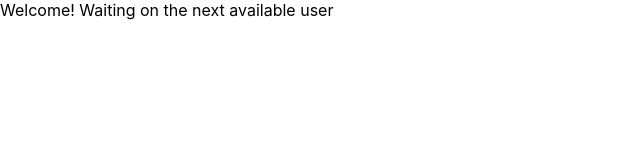
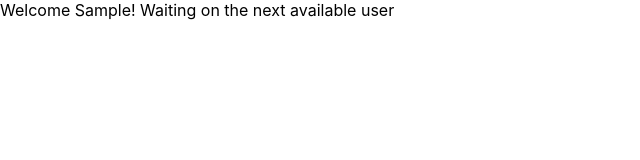
Before and after one commit to bah87/chat-random, a React (Create React App) app in the folder client/: page /#/login in a window 1280 px wide. Both pictures are taken after typing "Sample" into the empty fields and a click on the button "Submit". Shown: the top 160 px of the page, without its empty margins (0-640 px from the left). Built offline with nearby package versions, Linux system fonts and the light colour scheme.

Commit message:
Refactor home and landing

```diff
--- a/client/src/actions/session-actions.ts
+++ b/client/src/actions/session-actions.ts
@@ -1,8 +1,8 @@
-export const RECEIVE_CURRENT_USER = "RECEIVE_CURRENT_USER";
+export const LOGIN_USER = "LOGIN_USER";
 
-export const receiveCurrentUser = (username: string) => {
+export const loginUser = (username: string) => {
   return {
-    type: RECEIVE_CURRENT_USER,
+    type: LOGIN_USER,
     username
   };
 };
--- a/client/src/components/App.tsx
+++ b/client/src/components/App.tsx
@@ -1,17 +1,17 @@
-import React, { Component } from "react";
+import * as React from "react";
 import { Switch } from "react-router-dom";
 
 import { AuthRoute, ProtectedRoute } from "../util/route-util";
 import LandingContainer from "./landing/landing-container";
-import { Home } from "./home/home";
+import HomeContainer from "./home/home-container";
 
-export class App extends Component {
+export class App extends React.Component {
   render() {
     return (
       <div>
         <Switch>
           <AuthRoute exact path="/login" component={LandingContainer} />
-          <ProtectedRoute exact path="/" component={Home} />
+          <ProtectedRoute exact path="/" component={HomeContainer} />
         </Switch>
       </div>
     );
--- /dev/null
+++ b/client/src/components/home/home-container.ts
@@ -0,0 +1,13 @@
+import { connect } from "react-redux";
+
+import { IAppState } from "../../store/store";
+import { Home, IHomeProps } from "./home";
+
+const mapStateToProps = (state: IAppState): IHomeProps => ({
+  username: state.username
+});
+
+export default connect(
+  mapStateToProps,
+  undefined
+)(Home);
--- a/client/src/components/home/home.tsx
+++ b/client/src/components/home/home.tsx
@@ -1,11 +1,19 @@
 import * as React from "react";
 
-export class Home extends React.Component<any> {
-  constructor(props: any) {
+export interface IHomeProps {
+  readonly username: string;
+}
+
+export class Home extends React.Component<IHomeProps> {
+  constructor(props: IHomeProps) {
     super(props);
   }
 
   render() {
-    return <div>Welcome! Waiting on the next available user</div>;
+    return (
+      <div>{`Welcome ${
+        this.props.username
+      }! Waiting on the next available user`}</div>
+    );
   }
 }
--- a/client/src/components/landing/landing-container.ts
+++ b/client/src/components/landing/landing-container.ts
@@ -1,10 +1,11 @@
 import { connect } from "react-redux";
+import { Dispatch } from "redux";
 
-import { Landing } from "./landing";
-import { receiveCurrentUser } from "../../actions/session-actions";
+import { Landing, ILandingProps } from "./landing";
+import { loginUser } from "../../actions/session-actions";
 
-const mapDispatchToProps = (dispatch: any) => ({
-  login: (username: string) => dispatch(receiveCurrentUser(username))
+const mapDispatchToProps = (dispatch: Dispatch): ILandingProps => ({
+  loginUser: (username: string) => dispatch(loginUser(username))
 });
 
 export default connect(
--- a/client/src/components/landing/landing.tsx
+++ b/client/src/components/landing/landing.tsx
@@ -4,14 +4,16 @@ export interface ILandingState {
   readonly username: string;
 }
 
-export class Landing extends React.Component<any> {
+export interface ILandingProps {
+  loginUser: (username: string) => void;
+}
+
+export class Landing extends React.Component<ILandingProps> {
   public state: ILandingState;
 
-  constructor(props: any) {
+  constructor(props: ILandingProps) {
     super(props);
-    this.state = {
-      username: ""
-    };
+    this.state = { username: "" };
   }
 
   handleChange = (e: any) => {
@@ -23,7 +25,7 @@ export class Landing extends React.Component<any> {
       return;
     }
 
-    this.props.login(this.state.username);
+    this.props.loginUser(this.state.username);
   };
 
   render() {
--- a/client/src/reducers/root-reducer.ts
+++ b/client/src/reducers/root-reducer.ts
@@ -1,5 +1,5 @@
 // import merge from 'lodash/merge';
-import { RECEIVE_CURRENT_USER } from "../actions/session-actions";
+import { LOGIN_USER } from "../actions/session-actions";
 
 const _nullUser = Object.freeze({
   username: null
@@ -8,7 +8,7 @@ const _nullUser = Object.freeze({
 const rootReducer = (state = _nullUser, action: any) => {
   Object.freeze(state);
   switch (action.type) {
-    case RECEIVE_CURRENT_USER:
+    case LOGIN_USER:
       const username = action.username;
       return Object.assign({}, { username });
     default:
```
